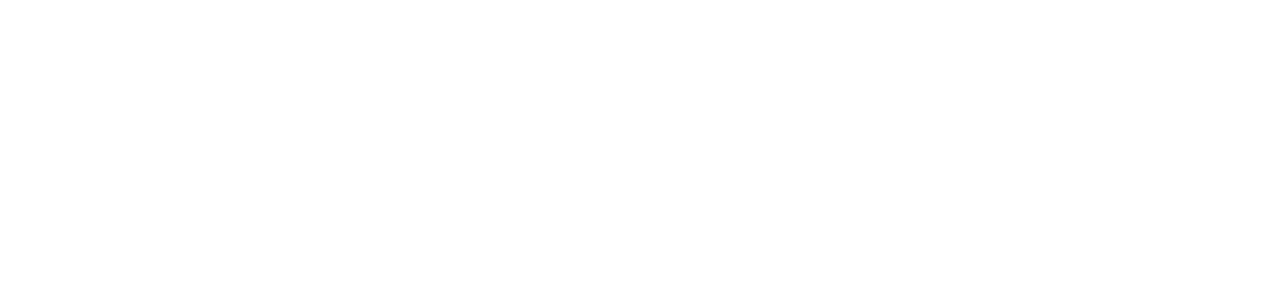
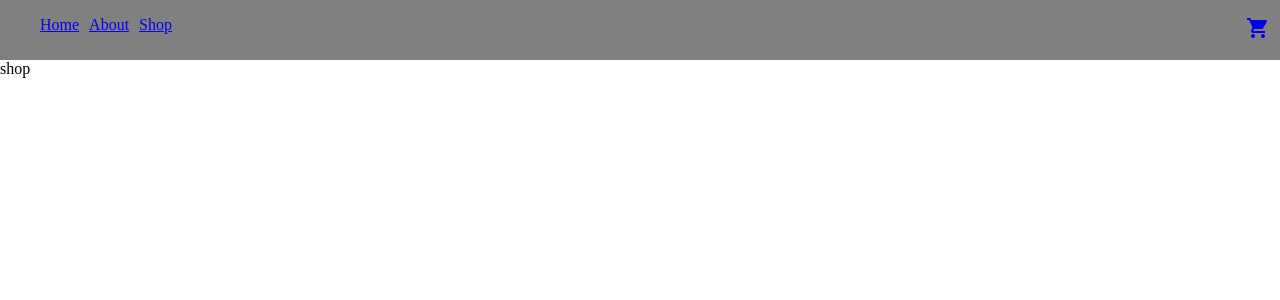
Before and after one commit to wojwoj8/TOP-SHOPPING-CART, a React (Create React App) app: page /shop in a window 1280 px wide. Shown: the top 300 px of the page. Built offline with nearby package versions, Linux system fonts and the light colour scheme.

Commit message:
simple routes

```diff
--- a/package.json
+++ b/package.json
@@ -3,12 +3,17 @@
   "version": "0.1.0",
   "private": true,
   "dependencies": {
+    "@mdi/js": "^7.2.96",
+    "@mdi/react": "^1.6.1",
     "@testing-library/jest-dom": "^5.16.5",
     "@testing-library/react": "^13.4.0",
     "@testing-library/user-event": "^13.5.0",
     "react": "^18.2.0",
     "react-dom": "^18.2.0",
+    "react-router-dom": "^6.11.2",
     "react-scripts": "5.0.1",
+    "sass": "^1.62.1",
+    "scss": "^0.2.4",
     "web-vitals": "^2.1.4"
   },
   "scripts": {
--- a/src/App.js
+++ b/src/App.js
@@ -1,9 +1,15 @@
-function App() {
+import Main from './components/Main';
+
+const App = () => {
+
   return (
-    <div className="App">
 
+    <div className="content">
+      <Main></Main>
     </div>
-  );
+
+    );
+
 }
 
 export default App;
--- /dev/null
+++ b/src/App.scss
@@ -0,0 +1,29 @@
+html, body{
+    margin: 0;
+}
+.navbar{
+    display:flex;
+    // justify-content: space-between;
+    background-color: grey;
+
+    ul {
+        width: 100%;
+        display:flex;
+        justify-content: space-between;
+        li{
+            margin-right: 10px;
+        }
+
+    }
+
+    li{
+        list-style-type: none;
+    }
+}
+
+.nav-links{
+
+    display: flex;
+
+
+}
--- /dev/null
+++ b/src/RouteSwitch.js
@@ -0,0 +1,28 @@
+import React from "react";
+import { BrowserRouter, Routes, Route } from "react-router-dom";
+import App from "./App";
+import Navbar from "./components/Navbar";
+import Cart from "./components/Cart";
+import Shop from "./Shop";
+import "./App.scss";
+
+import About from './components/About';
+
+
+const RouteSwitch = () =>{
+
+    return(
+        <BrowserRouter>
+        {/* this navbar will always display */}
+            <Navbar />
+            <Routes>
+                <Route path="/" element={<App></App>} />
+                <Route path="/about" element={<About></About>} />
+                <Route path="/cart" element={<Cart></Cart>} />
+                <Route path="/shop" element={<Shop></Shop>} />
+            </Routes>
+
+      </BrowserRouter>
+    )
+}
+export default RouteSwitch;
--- /dev/null
+++ b/src/Shop.js
@@ -0,0 +1,11 @@
+const Shop = () =>{
+
+    return (
+
+        <div>
+            shop
+        </div>
+    )
+}
+
+export default Shop;
--- /dev/null
+++ b/src/components/About.js
@@ -0,0 +1,13 @@
+const About = () => {
+
+    return(
+
+        <div className="about">
+            <h2>
+                About page
+            </h2>
+        </div>
+    )
+}
+
+export default About;
--- /dev/null
+++ b/src/components/Cart.js
@@ -0,0 +1,11 @@
+const Cart = () =>{
+
+    return(
+
+        <div className="cart">
+            cart
+        </div>
+    )
+}
+
+export default Cart;
--- /dev/null
+++ b/src/components/Main.js
@@ -0,0 +1,13 @@
+const Main = () =>{
+
+    return (
+
+        <div className="main">
+            <h2>
+                main content
+            </h2>
+        </div>
+    )
+}
+
+export default Main;
--- /dev/null
+++ b/src/components/Navbar.js
@@ -0,0 +1,39 @@
+import { Link } from "react-router-dom";
+import Icon from '@mdi/react';
+import { mdiCart } from '@mdi/js';
+
+
+const Navbar = () =>{
+
+
+    return(
+        <div className="navbar">
+
+                <ul>
+                    <div className="nav-links">
+                        <Link to="/">
+                            <li>Home</li>
+                        </Link>
+
+                        <Link to="/about">
+                            <li>About</li>
+                        </Link>
+
+                        <Link to="/shop">
+                            <li>Shop</li>
+                        </Link>
+                    </div>
+                    <div className="nav-cart">
+
+
+                        <Link to="/cart">
+                            <li><Icon path={mdiCart} size={1} /></li>
+                        </Link>
+                    </div>
+                </ul>
+
+        </div>
+    )
+}
+
+export default Navbar;
--- a/src/index.js
+++ b/src/index.js
@@ -1,11 +1,13 @@
 import React from 'react';
 import ReactDOM from 'react-dom/client';
-import App from './App';
+import RouteSwitch from './RouteSwitch';
+
+
 
 const root = ReactDOM.createRoot(document.getElementById('root'));
 root.render(
   <React.StrictMode>
-    <App />
+    <RouteSwitch />
   </React.StrictMode>
 );
 
```
Also changed, not shown: 1 other file (tests, documents, lock files or other folders).
